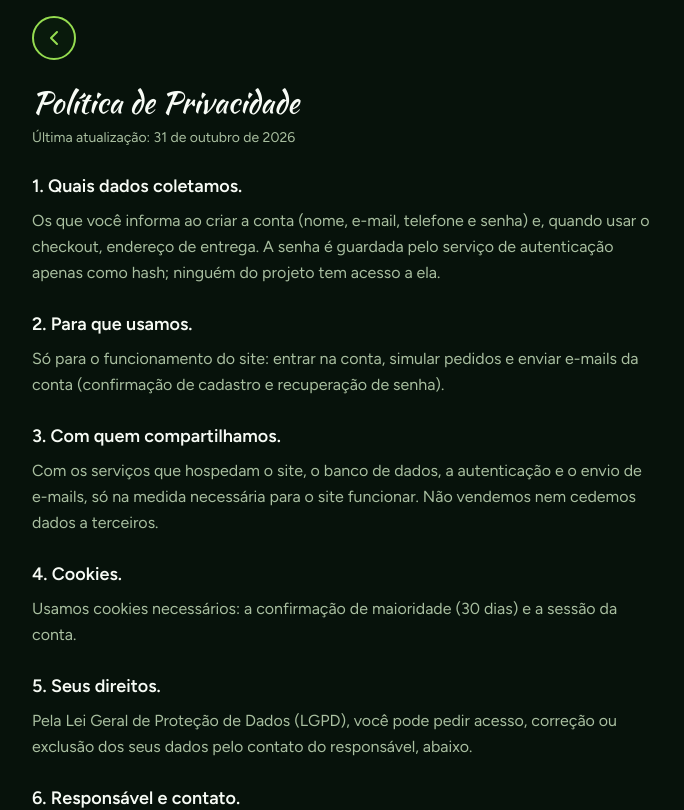
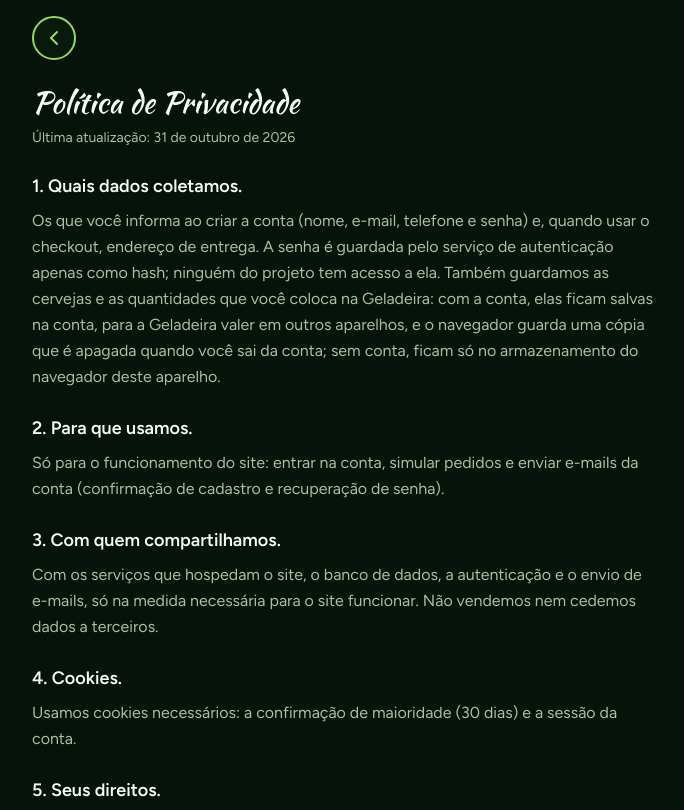
Before and after one commit to DiegoLCirqueira/Leguel-Beer, a Next.js app in the folder apps/web/: page /privacidade in a window 1280 px wide. Shown: the top 810 px of the page, without its empty margins (296-980 px from the left). Built offline with nearby package versions, Linux system fonts and the light colour scheme.

Commit message:
:sparkles: feat(web): inclui a Geladeira na Política de Privacidade

```diff
--- a/apps/web/src/content/legal.ts
+++ b/apps/web/src/content/legal.ts
@@ -39,7 +39,7 @@ export const PRIVACIDADE: SecaoLegal[] = [
   {
     titulo: "Quais dados coletamos.",
     texto:
-      "Os que você informa ao criar a conta (nome, e-mail, telefone e senha) e, quando usar o checkout, endereço de entrega. A senha é guardada pelo serviço de autenticação apenas como hash; ninguém do projeto tem acesso a ela.",
+      "Os que você informa ao criar a conta (nome, e-mail, telefone e senha) e, quando usar o checkout, endereço de entrega. A senha é guardada pelo serviço de autenticação apenas como hash; ninguém do projeto tem acesso a ela. Também guardamos as cervejas e as quantidades que você coloca na Geladeira: com a conta, elas ficam salvas na conta, para a Geladeira valer em outros aparelhos, e o navegador guarda uma cópia que é apagada quando você sai da conta; sem conta, ficam só no armazenamento do navegador deste aparelho.",
   },
   {
     titulo: "Para que usamos.",
```
